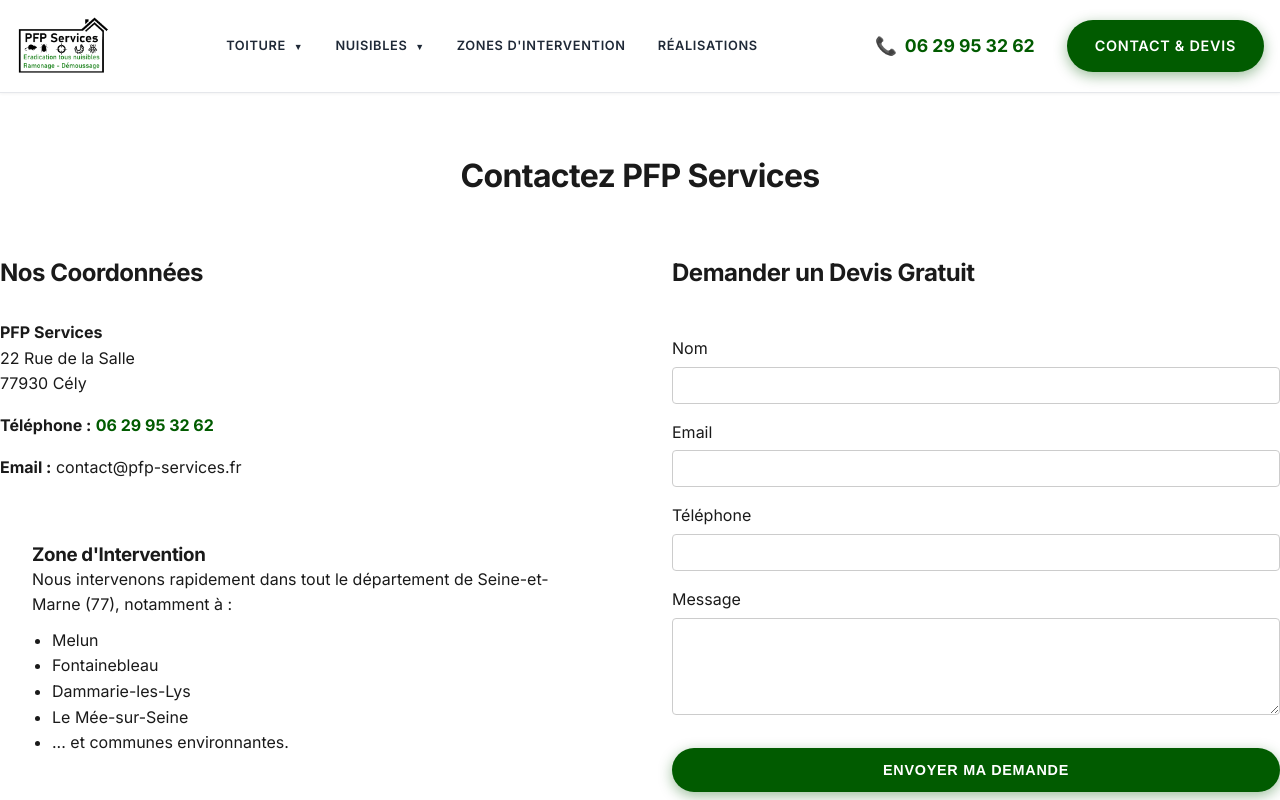
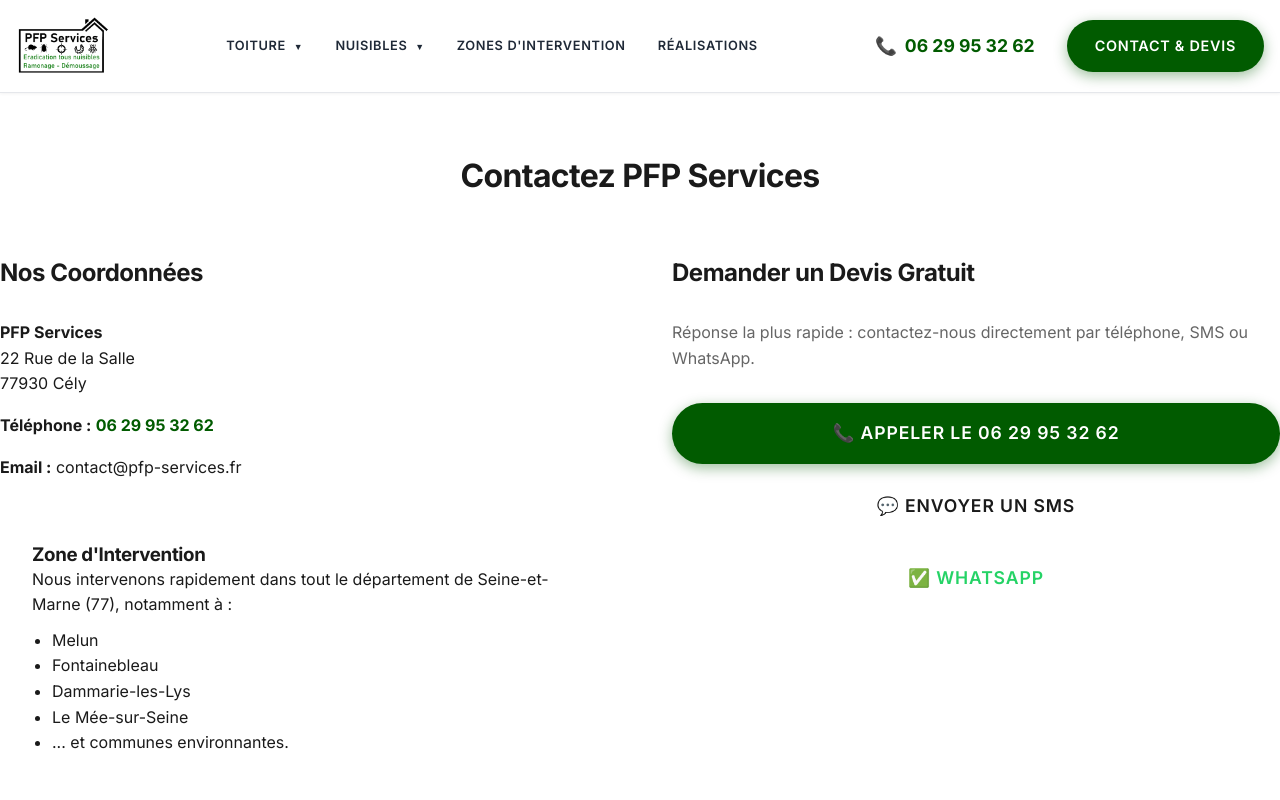
Before and after one commit to Mktotoy/PFP-Services, a Next.js app: page /contact in a window 1280 px wide. Built offline with nearby package versions, Linux system fonts and the light colour scheme.

Commit message:
fix: cache formulaire contact non fonctionnel, propose appel/SMS/WhatsApp

```diff
--- a/src/app/contact/page.tsx
+++ b/src/app/contact/page.tsx
@@ -41,28 +41,35 @@
                 </div>
 
                 <div>
-                    <form style={{ display: 'flex', flexDirection: 'column', gap: 'var(--spacing-sm)' }}>
-                        <h2 style={{ marginBottom: 'var(--spacing-md)' }}>Demander un Devis Gratuit</h2>
-                        <div>
-                            <label style={{ display: 'block', marginBottom: '5px' }}>Nom</label>
-                            <input type="text" style={{ width: '100%', padding: '10px', borderRadius: '4px', border: '1px solid #ccc' }} required />
-                        </div>
-                        <div>
-                            <label style={{ display: 'block', marginBottom: '5px' }}>Email</label>
-                            <input type="email" style={{ width: '100%', padding: '10px', borderRadius: '4px', border: '1px solid #ccc' }} required />
-                        </div>
-                        <div>
-                            <label style={{ display: 'block', marginBottom: '5px' }}>Téléphone</label>
-                            <input type="tel" style={{ width: '100%', padding: '10px', borderRadius: '4px', border: '1px solid #ccc' }} required />
-                        </div>
-                        <div>
-                            <label style={{ display: 'block', marginBottom: '5px' }}>Message</label>
-                            <textarea rows={5} style={{ width: '100%', padding: '10px', borderRadius: '4px', border: '1px solid #ccc' }} required></textarea>
-                        </div>
-                        <button type="submit" className="btn btn-primary" style={{ marginTop: '10px' }}>
-                            Envoyer ma demande
-                        </button>
-                    </form>
+                    <h2 style={{ marginBottom: 'var(--spacing-md)' }}>Demander un Devis Gratuit</h2>
+                    <p style={{ marginBottom: 'var(--spacing-md)', color: 'var(--gray-500, #666)' }}>
+                        Réponse la plus rapide : contactez-nous directement par téléphone, SMS ou WhatsApp.
+                    </p>
+                    <div style={{ display: 'flex', flexDirection: 'column', gap: '12px' }}>
+                        <a
+                            href="tel:0629953262"
+                            className="btn btn-primary"
+                            style={{ display: 'flex', alignItems: 'center', justifyContent: 'center', gap: '10px', padding: '1rem', fontSize: '1.1rem' }}
+                        >
+                            📞 Appeler le 06 29 95 32 62
+                        </a>
+                        <a
+                            href="sms:0629953262"
+                            className="btn btn-outline"
+                            style={{ display: 'flex', alignItems: 'center', justifyContent: 'center', gap: '10px', padding: '1rem', fontSize: '1.1rem' }}
+                        >
+                            💬 Envoyer un SMS
+                        </a>
+                        <a
+                            href="https://wa.me/33629953262"
+                            target="_blank"
+                            rel="noopener noreferrer"
+                            className="btn btn-outline"
+                            style={{ display: 'flex', alignItems: 'center', justifyContent: 'center', gap: '10px', padding: '1rem', fontSize: '1.1rem', borderColor: '#25D366', color: '#25D366' }}
+                        >
+                            ✅ WhatsApp
+                        </a>
+                    </div>
                 </div>
             </div>
         </main>
```
